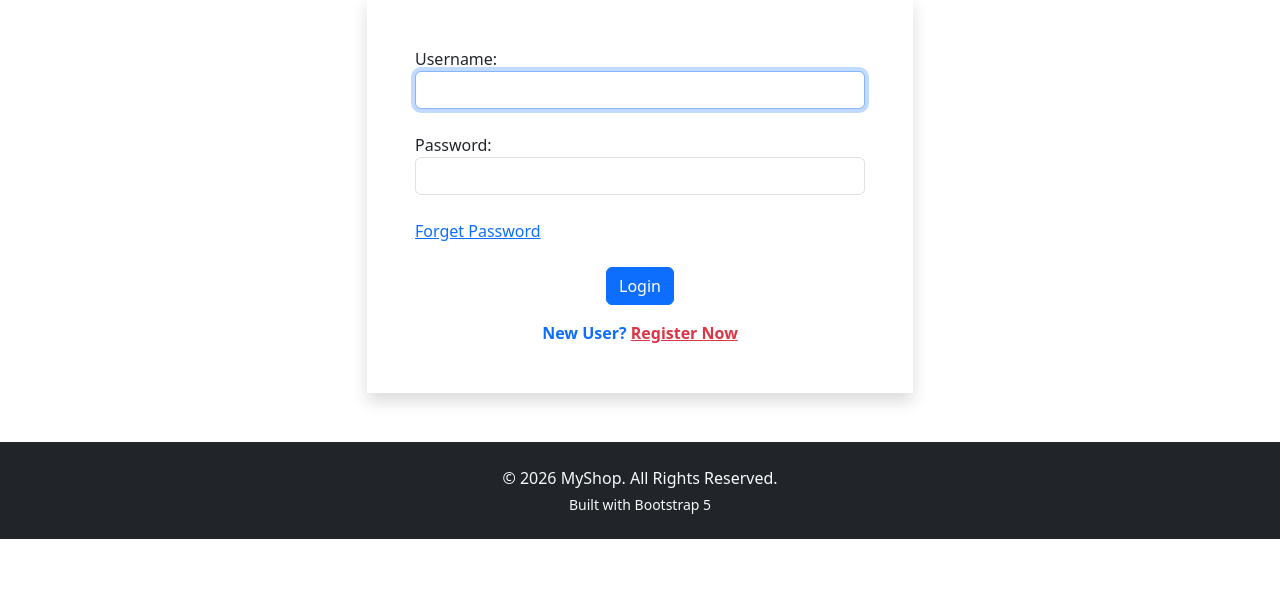
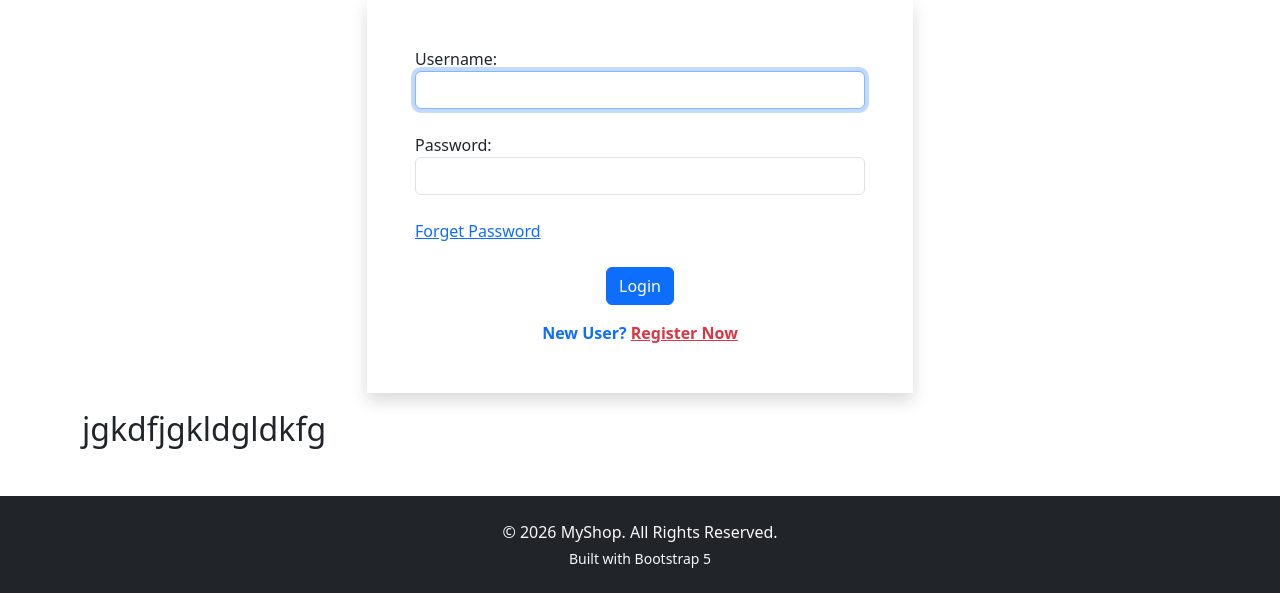
Before and after one commit to Kritikaraturi/E-Commerce, a Django app: page /login/ in a window 1280 px wide. Shown: the part 714-1307 px from the top of the page. Before the commit the page ends 1253 px from the top, so only its background shows below. Run offline with Django 5.2, Linux system fonts and the light colour scheme.

Commit message:
add the new feature

```diff
--- a/ecom_app/templates/ecom_app/login.html
+++ b/ecom_app/templates/ecom_app/login.html
@@ -49,4 +49,5 @@
         </form>
     </div>
 </div>
+<h2>jgkdfjgkldgldkfg</h2>
 {% endblock %}
```
